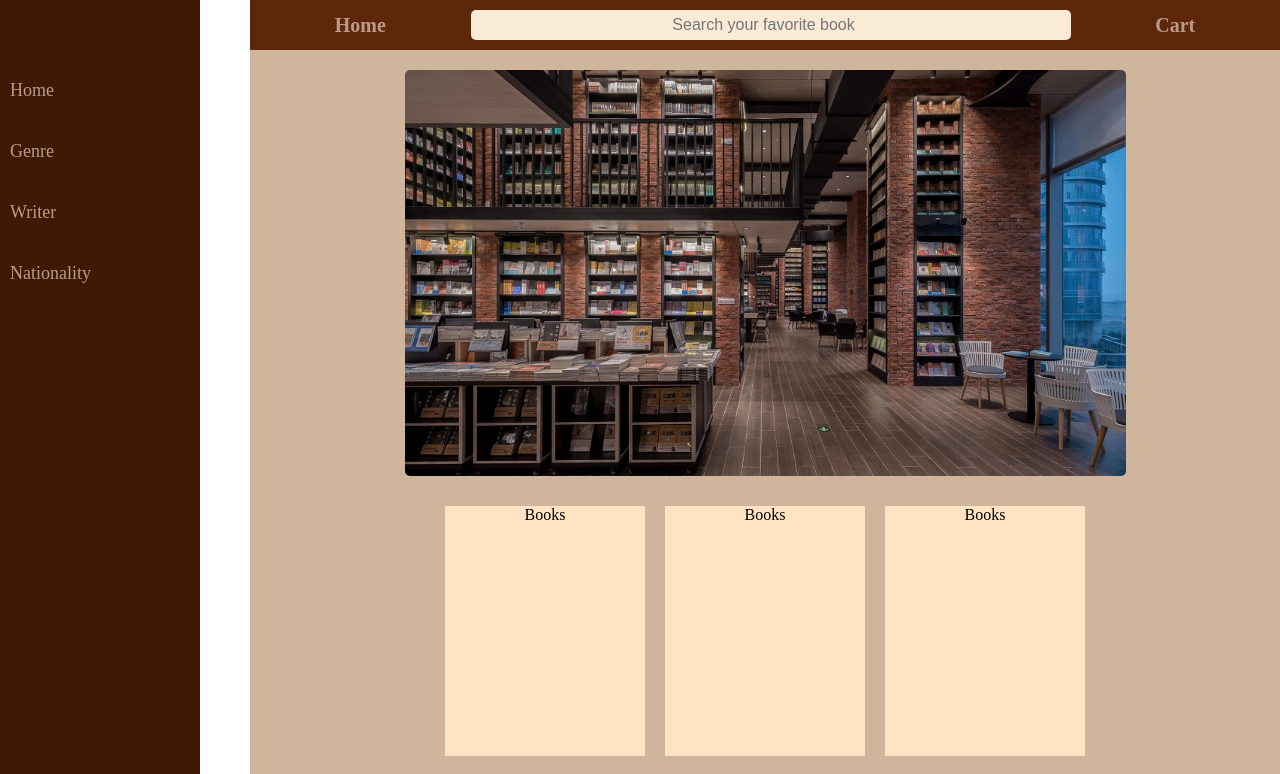
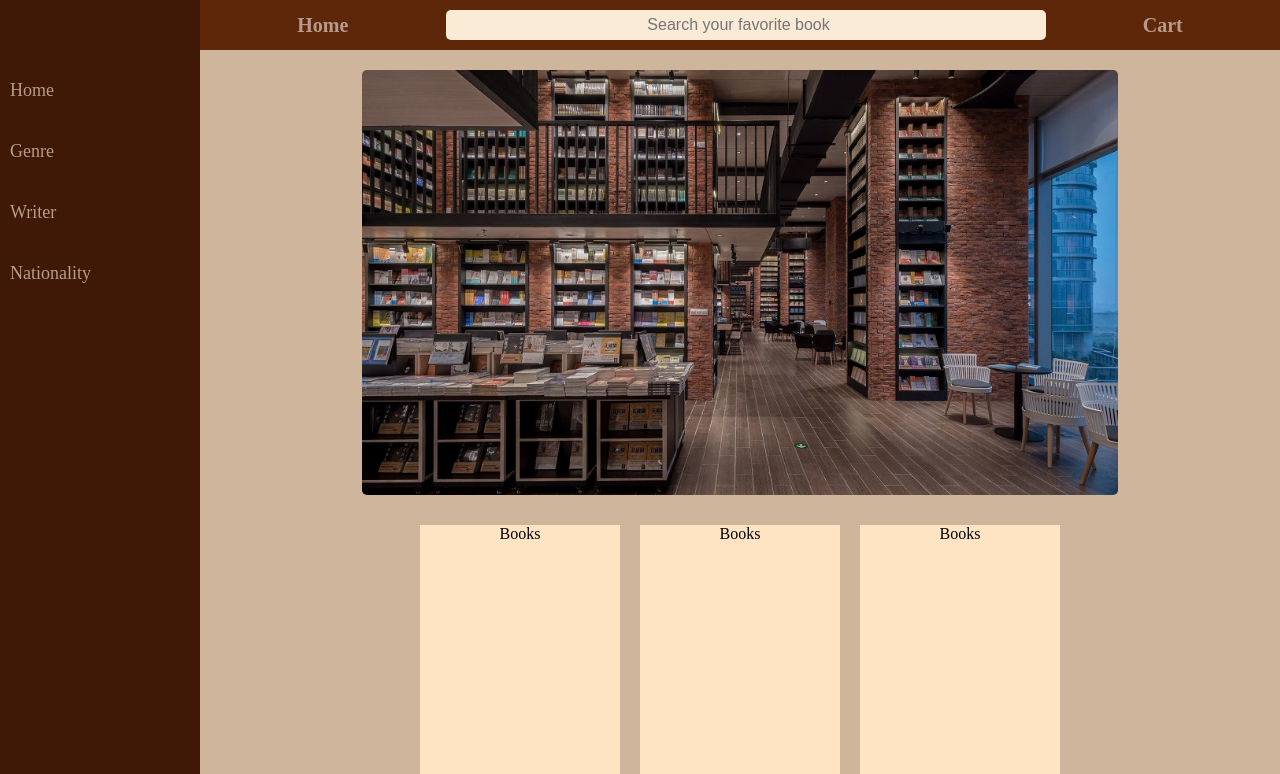
Before and after one commit to Mostafa-Farhadi/bookstore-website-nextjs, a Next.js app: page / in a window 1280 px wide. Shown: the top 774 px of the page. Built offline with nearby package versions, Linux system fonts and the light colour scheme.

Commit message:
Change style of content and set background color to entire body

```diff
--- a/styles/globals.scss
+++ b/styles/globals.scss
@@ -1,20 +1,18 @@
 body {
     margin: 0;
     padding: 0;
+    background-color: #cfb59c;
 }
 
 #layout {
     display: flex;
     @import "./components/sidenav.scss";
     #content {
-        margin-left: 250px;
-        height: 100%;
-        width: 100%;
-        display: flex;
-        flex-direction: column;
+        margin-left: 200px;
+        width: 100vw;
         @import "./components/header.scss";
         #pages {
-            background-color: #cfb59c;
+            min-height: 100vh;
             @import "./pages/index.scss";
         }
         @import "./components/footer.scss";
```
